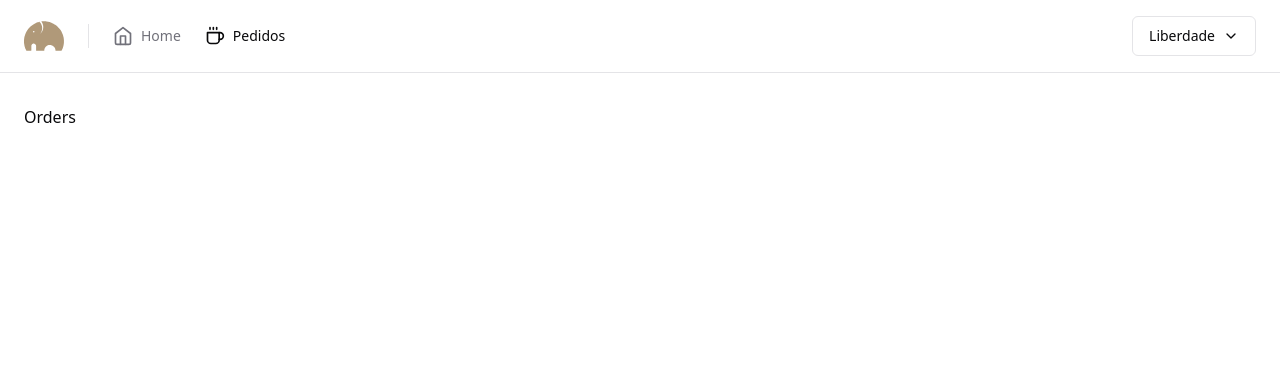
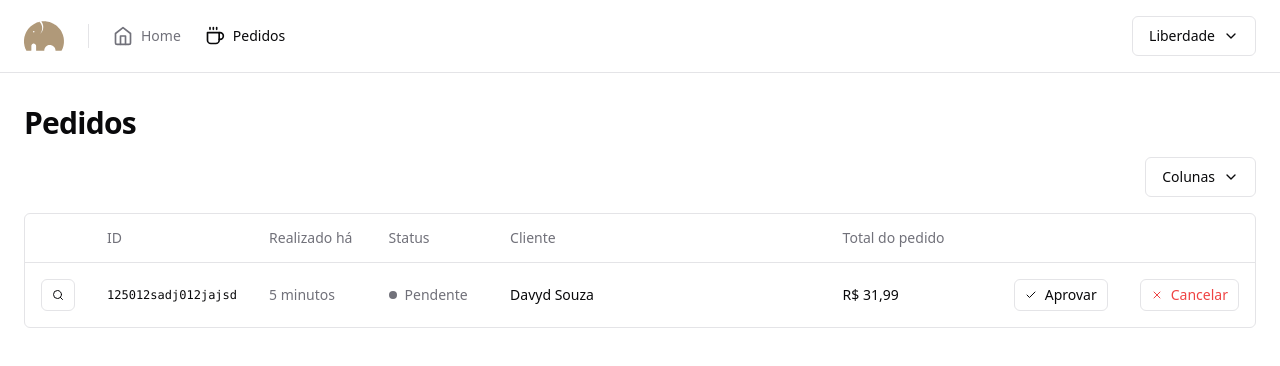
Before and after one commit to davyd-souza/we-coffee-admin, a React (Vite) app: page /orders in a window 1280 px wide. Shown: the top 366 px of the page. Built offline with nearby package versions, Linux system fonts and the light colour scheme.

Commit message:
feat: implement initial structure for oders page

```diff
--- /dev/null
+++ b/src/components/order-table-row.tsx
@@ -0,0 +1,42 @@
+import { TableCell, TableRow } from '@/components/ui/table'
+import { Button } from '@/components/ui/button'
+import { Check, Search, X } from 'lucide-react'
+
+export function OrderTableRow() {
+	return (
+		<TableRow>
+			<TableCell>
+				<Button variant="outline" size="xs">
+					<Search className="size-3" />
+					<span className="sr-only">Detalhes do pedido</span>
+				</Button>
+			</TableCell>
+			<TableCell className="font-mono text-xs">125012sadj012jajsd</TableCell>
+			<TableCell className="text-muted-foreground">5 minutos</TableCell>
+			<TableCell>
+				<div className="flex items-center gap-2">
+					<span className="size-2 rounded-full bg-muted-foreground" />
+					<span className="text-muted-foreground">Pendente</span>
+				</div>
+			</TableCell>
+			<TableCell className="font-medium">Davyd Souza</TableCell>
+			<TableCell className="font-medium">R$ 31,99</TableCell>
+			<TableCell>
+				<Button variant="outline" size="xs" className="flex items-center gap-2">
+					<Check className="size-3" />
+					Aprovar
+				</Button>
+			</TableCell>
+			<TableCell>
+				<Button
+					variant="outline"
+					size="xs"
+					className="flex items-center gap-2 text-destructive"
+				>
+					<X className="size-3" />
+					Cancelar
+				</Button>
+			</TableCell>
+		</TableRow>
+	)
+}
--- a/src/components/ui/button.tsx
+++ b/src/components/ui/button.tsx
@@ -1,36 +1,37 @@
-import * as React from "react"
-import { Slot } from "@radix-ui/react-slot"
-import { cva, type VariantProps } from "class-variance-authority"
+import * as React from 'react'
+import { Slot } from '@radix-ui/react-slot'
+import { cva, type VariantProps } from 'class-variance-authority'
 
-import { cn } from "@/lib/utils"
+import { cn } from '@/lib/utils'
 
 const buttonVariants = cva(
-  "inline-flex items-center justify-center whitespace-nowrap rounded-md text-sm font-medium ring-offset-background transition-colors focus-visible:outline-none focus-visible:ring-2 focus-visible:ring-ring focus-visible:ring-offset-2 disabled:pointer-events-none disabled:opacity-50",
+	'inline-flex items-center justify-center whitespace-nowrap rounded-md text-sm font-medium ring-offset-background transition-colors focus-visible:outline-none focus-visible:ring-2 focus-visible:ring-ring focus-visible:ring-offset-2 disabled:pointer-events-none disabled:opacity-50',
 	{
 		variants: {
 			variant: {
-        default: "bg-primary text-primary-foreground hover:bg-primary/90",
+				default: 'bg-primary text-primary-foreground hover:bg-primary/90',
 				destructive:
-          "bg-destructive text-destructive-foreground hover:bg-destructive/90",
+					'bg-destructive text-destructive-foreground hover:bg-destructive/90',
 				outline:
-          "border border-input bg-background hover:bg-accent hover:text-accent-foreground",
+					'border border-input bg-background hover:bg-accent hover:text-accent-foreground',
 				secondary:
-          "bg-secondary text-secondary-foreground hover:bg-secondary/80",
-        ghost: "hover:bg-accent hover:text-accent-foreground",
-        link: "text-primary underline-offset-4 hover:underline",
+					'bg-secondary text-secondary-foreground hover:bg-secondary/80',
+				ghost: 'hover:bg-accent hover:text-accent-foreground',
+				link: 'text-primary underline-offset-4 hover:underline',
 			},
 			size: {
-        default: "h-10 px-4 py-2",
-        sm: "h-9 rounded-md px-3",
-        lg: "h-11 rounded-md px-8",
-        icon: "h-10 w-10",
+				default: 'h-10 px-4 py-2',
+				sm: 'h-9 rounded-md px-3',
+				xs: 'h-8 px-2.5',
+				lg: 'h-11 rounded-md px-8',
+				icon: 'h-10 w-10',
 			},
 		},
 		defaultVariants: {
-      variant: "default",
-      size: "default",
+			variant: 'default',
+			size: 'default',
 		},
-  }
+	},
 )
 
 export interface ButtonProps
@@ -41,7 +42,7 @@
 
 const Button = React.forwardRef<HTMLButtonElement, ButtonProps>(
 	({ className, variant, size, asChild = false, ...props }, ref) => {
-    const Comp = asChild ? Slot : "button"
+		const Comp = asChild ? Slot : 'button'
 		return (
 			<Comp
 				className={cn(buttonVariants({ variant, size, className }))}
@@ -49,8 +50,8 @@
 				{...props}
 			/>
 		)
-  }
+	},
 )
-Button.displayName = "Button"
+Button.displayName = 'Button'
 
 export { Button, buttonVariants }
--- /dev/null
+++ b/src/components/ui/table.tsx
@@ -0,0 +1,117 @@
+import * as React from "react"
+
+import { cn } from "@/lib/utils"
+
+const Table = React.forwardRef<
+  HTMLTableElement,
+  React.HTMLAttributes<HTMLTableElement>
+>(({ className, ...props }, ref) => (
+  <div className="relative w-full overflow-auto">
+    <table
+      ref={ref}
+      className={cn("w-full caption-bottom text-sm", className)}
+      {...props}
+    />
+  </div>
+))
+Table.displayName = "Table"
+
+const TableHeader = React.forwardRef<
+  HTMLTableSectionElement,
+  React.HTMLAttributes<HTMLTableSectionElement>
+>(({ className, ...props }, ref) => (
+  <thead ref={ref} className={cn("[&_tr]:border-b", className)} {...props} />
+))
+TableHeader.displayName = "TableHeader"
+
+const TableBody = React.forwardRef<
+  HTMLTableSectionElement,
+  React.HTMLAttributes<HTMLTableSectionElement>
+>(({ className, ...props }, ref) => (
+  <tbody
+    ref={ref}
+    className={cn("[&_tr:last-child]:border-0", className)}
+    {...props}
+  />
+))
+TableBody.displayName = "TableBody"
+
+const TableFooter = React.forwardRef<
+  HTMLTableSectionElement,
+  React.HTMLAttributes<HTMLTableSectionElement>
+>(({ className, ...props }, ref) => (
+  <tfoot
+    ref={ref}
+    className={cn(
+      "border-t bg-muted/50 font-medium [&>tr]:last:border-b-0",
+      className
+    )}
+    {...props}
+  />
+))
+TableFooter.displayName = "TableFooter"
+
+const TableRow = React.forwardRef<
+  HTMLTableRowElement,
+  React.HTMLAttributes<HTMLTableRowElement>
+>(({ className, ...props }, ref) => (
+  <tr
+    ref={ref}
+    className={cn(
+      "border-b transition-colors hover:bg-muted/50 data-[state=selected]:bg-muted",
+      className
+    )}
+    {...props}
+  />
+))
+TableRow.displayName = "TableRow"
+
+const TableHead = React.forwardRef<
+  HTMLTableCellElement,
+  React.ThHTMLAttributes<HTMLTableCellElement>
+>(({ className, ...props }, ref) => (
+  <th
+    ref={ref}
+    className={cn(
+      "h-12 px-4 text-left align-middle font-medium text-muted-foreground [&:has([role=checkbox])]:pr-0",
+      className
+    )}
+    {...props}
+  />
+))
+TableHead.displayName = "TableHead"
+
+const TableCell = React.forwardRef<
+  HTMLTableCellElement,
+  React.TdHTMLAttributes<HTMLTableCellElement>
+>(({ className, ...props }, ref) => (
+  <td
+    ref={ref}
+    className={cn("p-4 align-middle [&:has([role=checkbox])]:pr-0", className)}
+    {...props}
+  />
+))
+TableCell.displayName = "TableCell"
+
+const TableCaption = React.forwardRef<
+  HTMLTableCaptionElement,
+  React.HTMLAttributes<HTMLTableCaptionElement>
+>(({ className, ...props }, ref) => (
+  <caption
+    ref={ref}
+    className={cn("mt-4 text-sm text-muted-foreground", className)}
+    {...props}
+  />
+))
+TableCaption.displayName = "TableCaption"
+
+export {
+  Table,
+  TableHeader,
+  TableBody,
+  TableFooter,
+  TableHead,
+  TableRow,
+  TableCell,
+  TableCaption,
+}
--- a/src/routes/_app.tsx
+++ b/src/routes/_app.tsx
@@ -10,7 +10,7 @@
 		<div className="grid grid-rows-app">
 			<Header />
 
-			<div className="px-6 py-8">
+			<div className="space-y-4 px-6 py-8">
 				<Outlet />
 			</div>
 		</div>
--- a/src/routes/_app/orders.tsx
+++ b/src/routes/_app/orders.tsx
@@ -1,10 +1,80 @@
 import { createFileRoute } from '@tanstack/react-router'
+import { Helmet } from 'react-helmet-async'
+
+import { OrderTableRow } from '@/components/order-table-row'
+import { Button } from '@/components/ui/button'
+import {
+	DropdownMenu,
+	DropdownMenuCheckboxItem,
+	DropdownMenuContent,
+	DropdownMenuTrigger,
+} from '@/components/ui/dropdown-menu'
+import {
+	Table,
+	TableBody,
+	TableHead,
+	TableHeader,
+	TableRow,
+} from '@/components/ui/table'
+
+import { ChevronDown } from 'lucide-react'
+import { Pagination } from '@/components/pagination'
 
 function Orders() {
 	return (
-		<div>
-			<h1>Orders</h1>
-		</div>
+		<>
+			<Helmet title="Pedidos" />
+
+			<section className="flex flex-col gap-2">
+				<h1 className="font-bold text-3xl tracking-tight">Pedidos</h1>
+			</section>
+
+			<section className="flex justify-end">
+				<DropdownMenu>
+					<DropdownMenuTrigger asChild>
+						<Button
+							variant="outline"
+							className="flex items-center gap-2 font-medium"
+						>
+							Colunas
+							<ChevronDown className="size-4" />
+						</Button>
+					</DropdownMenuTrigger>
+
+					<DropdownMenuContent align="end">
+						<DropdownMenuCheckboxItem checked>ID</DropdownMenuCheckboxItem>
+						<DropdownMenuCheckboxItem checked>
+							Realizado há
+						</DropdownMenuCheckboxItem>
+						<DropdownMenuCheckboxItem checked>Status</DropdownMenuCheckboxItem>
+						<DropdownMenuCheckboxItem checked>Cliente</DropdownMenuCheckboxItem>
+						<DropdownMenuCheckboxItem checked>
+							Total do pedido
+						</DropdownMenuCheckboxItem>
+					</DropdownMenuContent>
+				</DropdownMenu>
+			</section>
+
+			<main className="rounded-md border">
+				<Table>
+					<TableHeader>
+						<TableRow>
+							<TableHead className="w-[5%]" />
+							<TableHead className="w-[10%]">ID</TableHead>
+							<TableHead className="w-[10%]">Realizado há</TableHead>
+							<TableHead className="w-[10%]">Status</TableHead>
+							<TableHead className="w-[30%]">Cliente</TableHead>
+							<TableHead className="w-[15%]">Total do pedido</TableHead>
+							<TableHead className="w-[5%]" />
+							<TableHead className="w-[5%]" />
+						</TableRow>
+					</TableHeader>
+					<TableBody>
+						<OrderTableRow />
+					</TableBody>
+				</Table>
+			</main>
+		</>
 	)
 }
 
```
Lines whose indentation alone changed are shown as unchanged.
